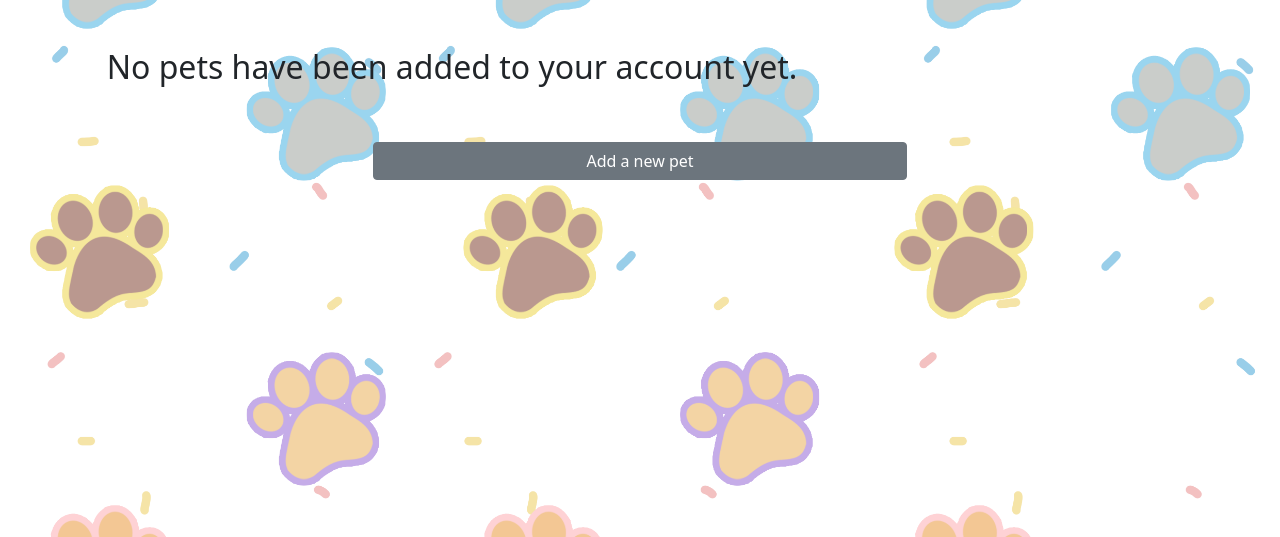
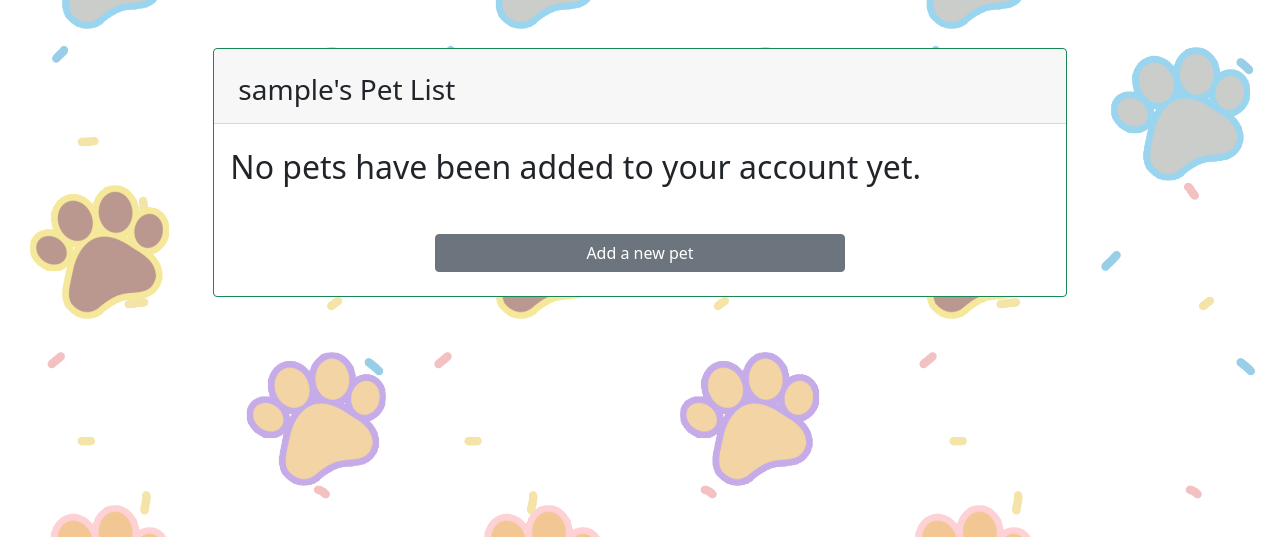
Before and after one commit to amyjprogrammer/pet_health_tracker, a Django app: page /pet_names/ in a window 1280 px wide. Shown: the part 58-595 px from the top of the page. Run offline with Django 3.2, Linux system fonts and the light colour scheme; the visitor is signed in with stand-in values (Sample User, id 1); data that the repository does not hold is empty.

Commit message:
New style edit_pet, pet_names, log_in

```diff
--- a/pet_health_tracker/templates/pet_health_tracker/base.html
+++ b/pet_health_tracker/templates/pet_health_tracker/base.html
@@ -22,7 +22,7 @@
 
     <div class="page-container">
       <div class="content-wrap">
-        <div class="col-md-10 m-auto">
+        <div class="col-md-8 m-auto">
         {% block content %} {% endblock content %}
         </div>
       </div>
--- a/pet_health_tracker/templates/pet_health_tracker/nav_bar.html
+++ b/pet_health_tracker/templates/pet_health_tracker/nav_bar.html
@@ -1,6 +1,8 @@
 <nav class="navbar navbar-expand-lg navbar-dark bg-dark mb-5 border" >
   <div class="container-fluid">
-    <a class="navbar-brand" href="{% url 'pet_health_tracker:pet_names' %}">Pet Health Home</a>
+    {% if user.is_authenticated %}
+      <a class="navbar-brand" href="{% url 'pet_health_tracker:pet_names' %}">Pet Health Home</a>
+    {% endif %}
     <button class="navbar-toggler" type="button" data-bs-toggle="collapse" data-bs-target="#navbarSupportedContent" aria-controls="navbarSupportedContent" aria-expanded="false" aria-label="Toggle navigation">
       <span class="navbar-toggler-icon"></span>
     </button>
--- a/pet_health_tracker/templates/pet_health_tracker/pet_names.html
+++ b/pet_health_tracker/templates/pet_health_tracker/pet_names.html
@@ -2,38 +2,46 @@
 
 
 {% block title %}
-  Pet
+  Pet List
 {% endblock title %}
 
 {% block content %}
+<div class="card border-success">
+  <div class="card-header pt-4 ps-4">
+    <h3 >{{ request.user }}'s Pet List</h3>
+  </div>
 
-  {% for pet in pet_names %}
-    <div class="container mb-4 ">
-      <div class="row">
-        <div class="card header ">
-          <h6 class="display-6">
-            <a href="{% url 'pet_health_tracker:pet_health' pet.id %}">{{ pet }}</a>
-            <a class="btn btn-success btn-sm"  href="{% url 'pet_health_tracker:edit_pet_name' pet.id %}">Edit</a>
-            <a class="btn btn-primary"  href="{% url 'pet_health_tracker:pet_tracker' pet.id %}">Add health form</a>
-            <div class="card body">
+    <div class="card-body mb-2 pt-4">
+      {% for pet in pet_names %}
+      <div class="container">
+        <div class="row row-cols-3">
 
-            </div>
-          </h6>
+        <div id="div_pet_name" class="col-6">
+          <a href="{% url 'pet_health_tracker:pet_health' pet.id %}">{{ pet }}</a>
         </div>
+        <div id= "div_edit_form"class="col-2 text-end">
+          <a class="btn btn-success btn-sm"  href="{% url 'pet_health_tracker:edit_pet_name' pet.id %}">Edit</a>
+        </div>
+        <div id= "div_edit_form" class="col-4 text-end">
+          <a class="btn btn-primary btn-sm"  href="{% url 'pet_health_tracker:pet_tracker' pet.id %}">Add health form</a>
+        </div>
+
+      </div>
+    </div>
+
+          {% empty %}
+            <h2>No pets have been added to your account yet.</h2>
+          {% endfor %}
+
+          <div id="add_new_pet" class="d-grid gap-2 col-6 mx-auto">
+            <a class="btn btn-secondary" href="{% url 'pet_health_tracker:add_pet' %}" >Add a new pet</a>
+          </div>
       </div>
     </div>
 
 
-  {% empty %}
-    <h2>No pets have been added to your account yet.</h2>
-  {% endfor %}
 
-<br>
-<br>
 
-  <div class="d-grid gap-2 col-6 mx-auto">
-    <a class="btn btn-secondary" href="{% url 'pet_health_tracker:add_pet' %}" >Add a new pet</a>
-  </div>
 
 
 {% endblock content %}
--- a/static/css/main.css
+++ b/static/css/main.css
@@ -35,3 +35,19 @@ form .alert ul {
 #div_id_password2 {
   padding-bottom: 1.5rem;
 }
+
+#div_id_password {
+  padding-bottom: 1.5rem;
+}
+
+#add_new_pet {
+  padding-top: 2.5rem;
+}
+
+#div_pet_name {
+  padding-bottom: 1.5rem;
+}
+
+#div_edit_form {
+  padding-bottom: 1.5rem;
+}
```
Also changed, not shown: pet_health_tracker/templates/pet_health_tracker/edit_pet_name.html (+13 -10 lines), users/templates/registration/login.html (+7 -5 lines).
